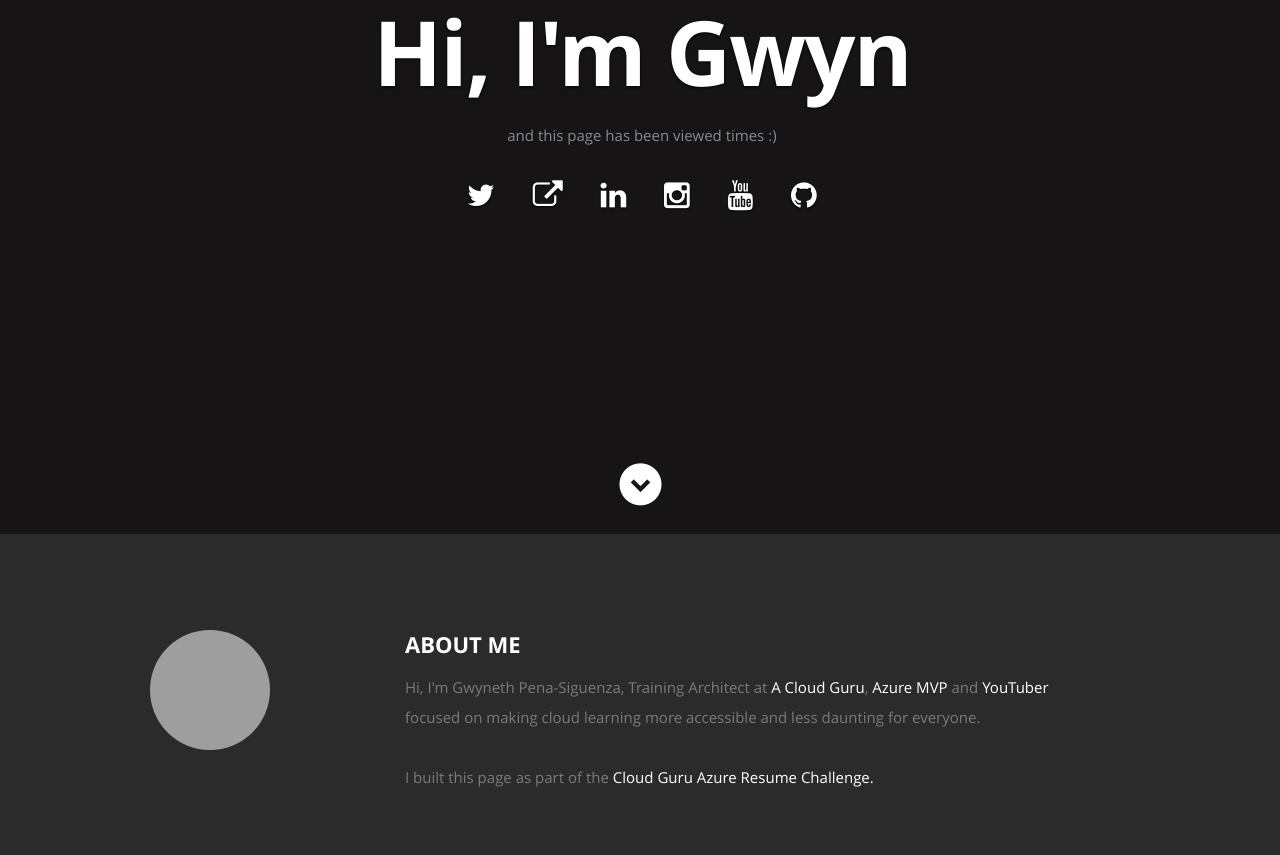
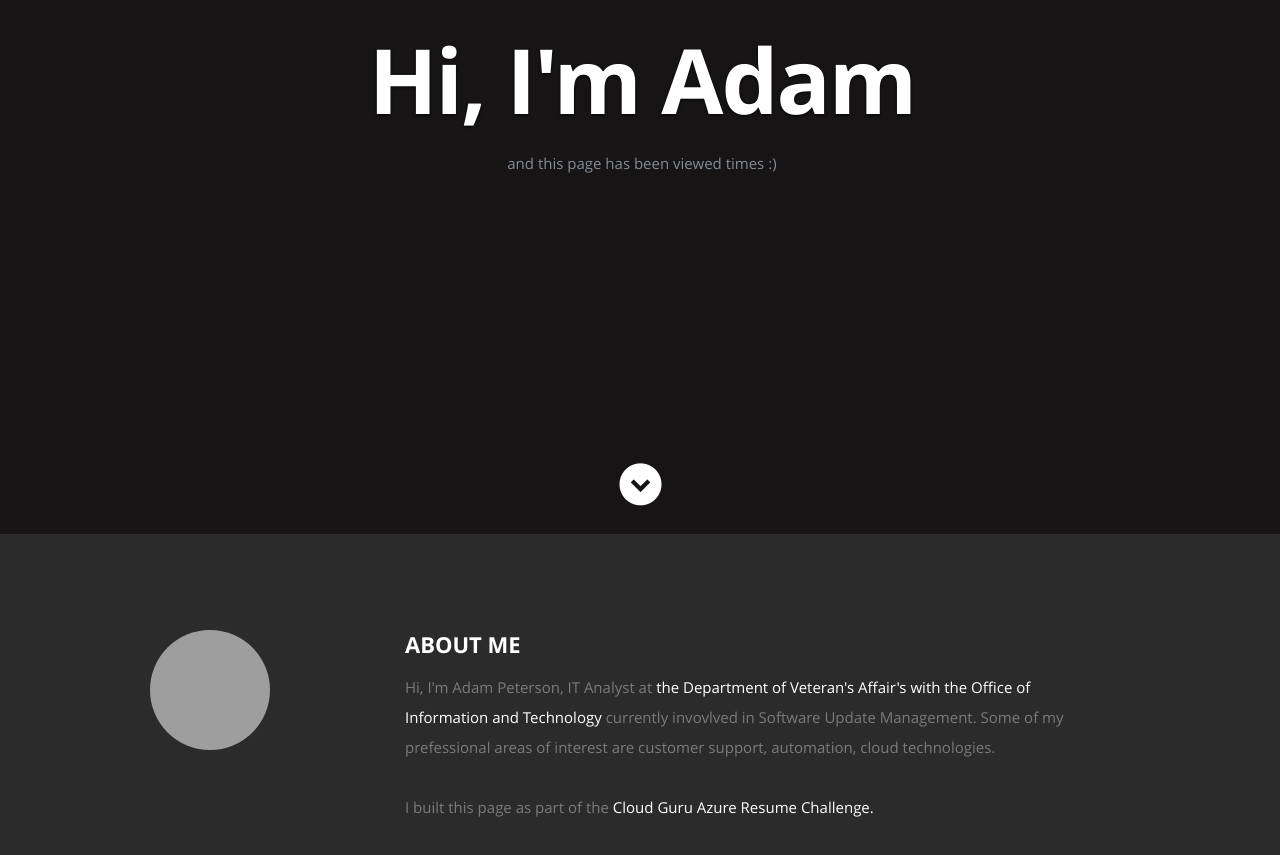
Before and after one commit to ThatGuy48317/azure-resume, a plain HTML site: page frontend/index.html in a window 1280 px wide. Shown: the part 266-1121 px from the top of the page. Drawn offline with nearby package versions, Linux system fonts and the light colour scheme; no server answers; grey boxes are pictures that could not be loaded.

Commit message:
Updated top of index.html

```diff
--- a/frontend/index.html
+++ b/frontend/index.html
@@ -54,17 +54,9 @@
 
       <div class="row banner">
          <div class="banner-text">
-            <h1 class="responsive-headline">Hi, I'm Gwyn</h1>
+            <h1 class="responsive-headline">Hi, I'm Adam</h1>
 
             <p>and this page has been viewed <a id="counter"></a> times :) </p>
-            <ul class="social">
-               <li><a href="https://twitter.com/madebygps"><i class="fa fa-twitter"></i></a></li>
-               <li><a href="https://madebygps.com"><i class="fa fa-external-link"></i></a></li>
-               <li><a href="https://linkedin.com/in/gwyneth-pena"><i class="fa fa-linkedin"></i></a></li>
-               <li><a href="https://instagram.com/madebygps"><i class="fa fa-instagram"></i></a></li>
-               <li><a href="https://youtube.com/madebygps"><i class="fa fa-youtube"></i></a></li>
-               <li><a href="https://github.com/madebygps/cgc-azure-resume"><i class="fa fa-github"></i></a></li>
-            </ul>
          </div>
       </div>
 
@@ -91,8 +83,8 @@
 
             <h2>ABOUT ME</h2>
 
-            <p> Hi, I'm Gwyneth Pena-Siguenza, <span>Training Architect at <a href="https://acloud.guru">A Cloud Guru</a></span>, <span> <a href="https://mvp.microsoft.com/en-us/PublicProfile/5003866">Azure MVP</a></span>
-               and <span><a href="https://youtube.com/madebygps">YouTuber</a></span> focused on making cloud learning more accessible and less daunting for everyone.
+            <p> Hi, I'm Adam Peterson, <span>IT Analyst at <a href="https://www.oit.va.gov/">the Department of Veteran's Affair's with the Office of Information and Technology</a></span>
+               currently invovlved in Software Update Management. Some of my prefessional areas of interest are customer support, automation, cloud technologies.
 
          </br>
       </br>
```
Also changed, not shown: 3 other files.
